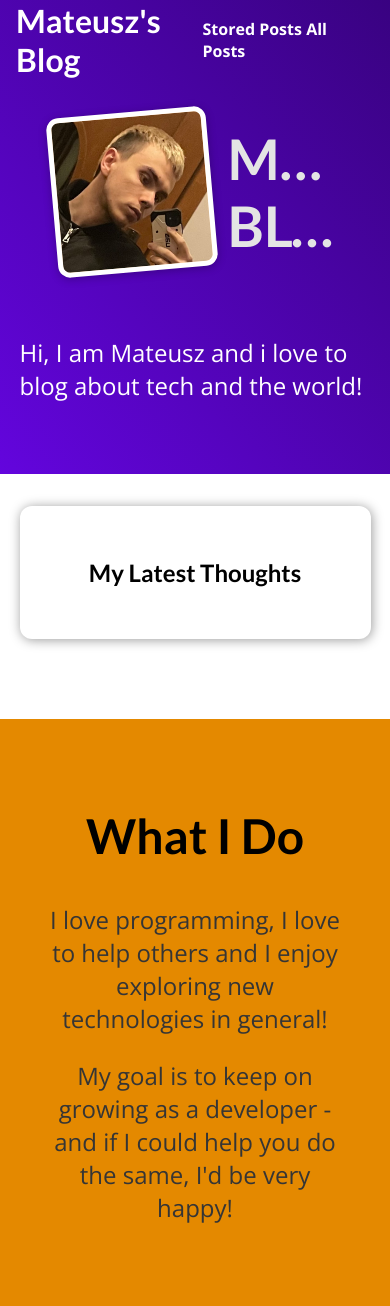
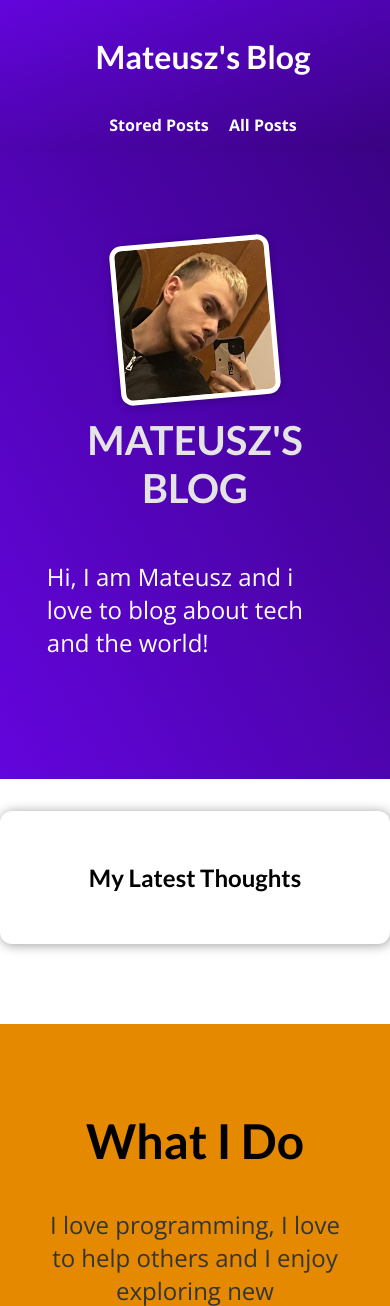
Before and after one commit to MateuszKrolik/DJ-BLOG, a Django app: page / in a window 390 px wide. Shown: the top 1306 px of the page. Before the commit the page ends 1223 px from the top, so only its background shows below. Run offline with Django 5.2, Linux system fonts and the light colour scheme; data that the repository does not hold is empty.

Commit message:
🌊 39th Commit Updated responsive styles for mobile devices

```diff
--- a/blog/static/blog/index.css
+++ b/blog/static/blog/index.css
@@ -37,7 +37,7 @@
     background-color: white;
     padding: 2rem;
     border-radius: 12px;
-    width: 60rem;
+    width: 100%;
     margin: -6rem auto 2rem auto;
     box-shadow: 1px 1px 12px rgba(0, 0, 0, 0.4);
   }
@@ -74,43 +74,33 @@
     color: #353535;
   }
 
-  @media only screen and (max-width: 800px) {
-    #welcome {
-      padding: 3rem 5%;
-    }
-
+  @media only screen and (max-width: 850px) {
     #welcome header {
-      padding: 0 2rem;
-      display: flex;
-      flex-direction: row; /* stack the elements vertically */
-      align-items: center; /* center the elements horizontally */
-      justify-content: space-around;
+      flex-direction: column;
+      align-items: center;
+      text-align: center;
     }
 
     #welcome img {
-      flex-shrink: 0; /* add this */
-      margin-right: 0.5rem; /* add right margin */
+      margin-bottom: 1rem;
     }
 
     #welcome h2 {
-      width: 60%; /* give h2 a specific width */
-      overflow: hidden; /* hide the overflow */
-      text-overflow: ellipsis; /* replace the overflow with an ellipsis */
-      text-align: left;
-      margin-left: 0.5rem;
-      }
-
-    #main-navigation {
-      padding-left: 1rem;
-      align-items: center;
-    }
-
-    #main-navigation a {
-      margin-left: 0;
+      font-size: 2.5rem;
+      margin: 0;
+      width: auto;
     }
 
     #latest-posts {
-      width: 90%;
-      margin-top: 2rem;
+      width: 100%;
+      margin: 2rem auto;
+    }
+
+    #latest-posts ul {
+      flex-direction: column;
+    }
+
+    #latest-posts li {
+      margin-bottom: 1rem;
     }
   }
--- a/blog/static/blog/post.css
+++ b/blog/static/blog/post.css
@@ -41,3 +41,9 @@
   .post:active time {
     color: white;
   }
+
+  @media (max-width: 850px) {
+    .post {
+      width: 100%;
+    }
+  }
--- a/static/app.css
+++ b/static/app.css
@@ -48,29 +48,28 @@ h3 {
   color: white;
 }
 
-@media only screen and (max-width: 800px) {
+@media only screen and (max-width: 850px) {
+  body {
+    padding-top: 6rem;
+  }
 
   #main-navigation {
-    padding-left: 1rem; /* add left padding */
-    align-items: center;
+    flex-direction: column;
+    padding: 1rem;
+    height: auto;
+    z-index: 9999;
+    background: linear-gradient(to right bottom, #6305dd, #390281); /* Add this line */
   }
 
-  #welcome header {
-    display: flex;
-    align-items: center;
-    justify-content: center;
-    padding: 1rem; /* add this */
-    box-sizing: border-box; /* include padding in total width */
-    width: 100%; /* ensure the container takes up the full width */
+  #main-navigation h1,
+  #main-navigation nav {
+    text-align: center;
+    width: 100%;
   }
 
-  #welcome img {
-    margin: 1rem auto; /* adjust as needed */
-    width: 80%; /* adjust as needed */
-    max-width: 300px;
-  }
-
-  #welcome h2 {
-    text-align: left; /* align text to the left */
+  #main-navigation nav {
+    margin-top: 1rem;
+    display: block;
+    flex-shrink: 0;
   }
 }
```
Also changed, not shown: blog/static/blog/all-posts.css (+18 -0 lines), blog/static/blog/post-detail.css (+25 -0 lines), blog/static/blog/stored-posts.css (+14 -0 lines).
